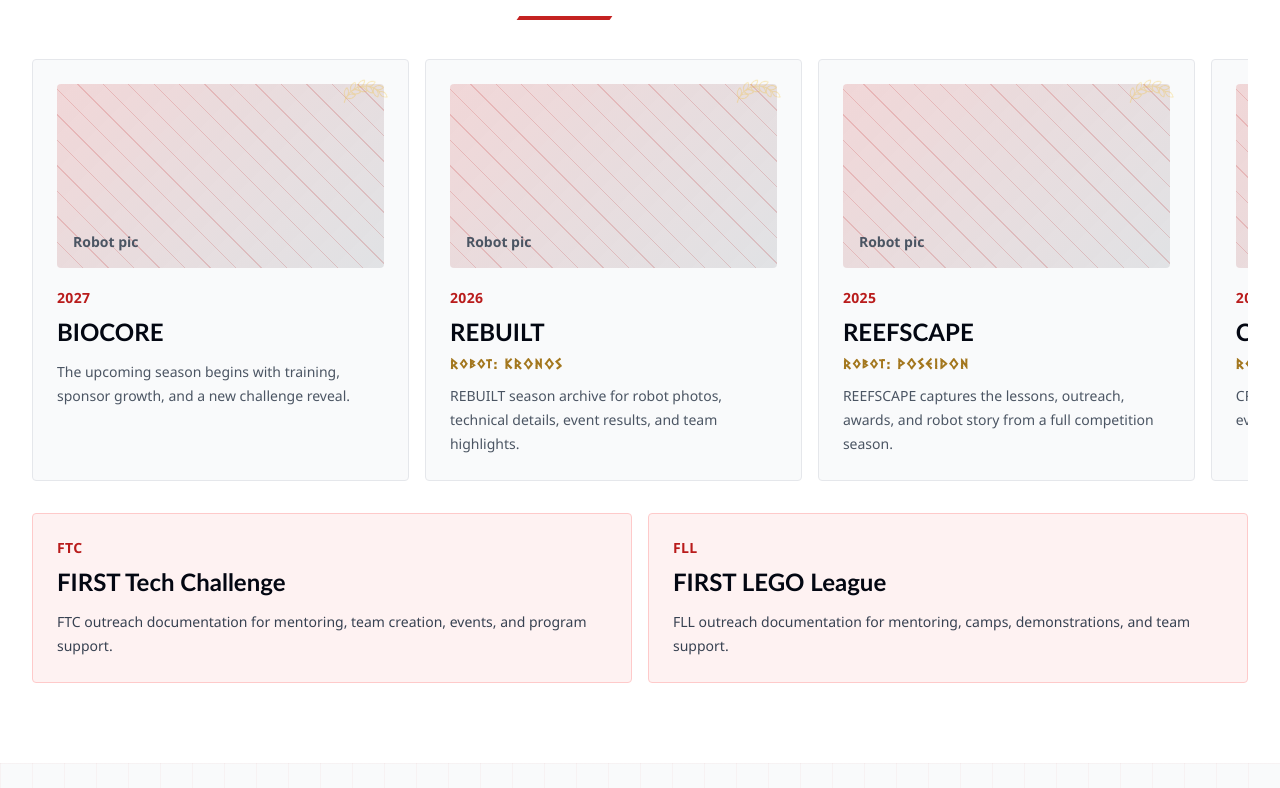
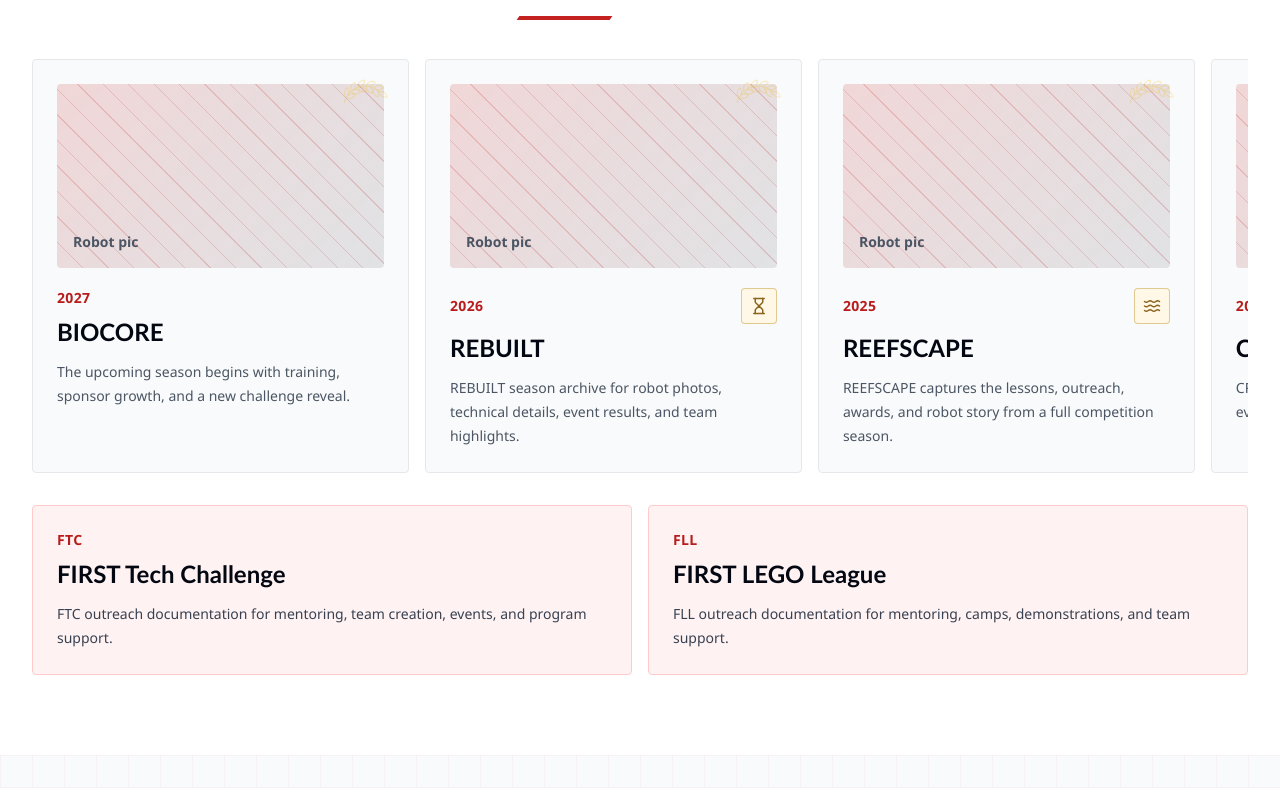
Before and after one commit to FRC-3468-MAGNAtech/teamwebsite-magnatech, a Next.js app: page / in a window 1280 px wide. Shown: the part 5599-6387 px from the top of the page. Built offline with nearby package versions, Linux system fonts and the light colour scheme.

Commit message:
Add archive robot symbols

```diff
--- a/app/archive/[year]/page.tsx
+++ b/app/archive/[year]/page.tsx
@@ -20,6 +20,8 @@
     notFound();
   }
 
+  const RobotSymbol = season.robotSymbol;
+
   return (
     <main className="site-grid min-h-screen bg-gray-50 text-gray-950">
       <section className="relative overflow-hidden border-b border-gray-200 bg-white">
@@ -32,7 +34,11 @@
           <p className="mt-8 text-sm font-bold uppercase tracking-wide text-red-700">{season.year}</p>
           <div className="mt-2 flex flex-wrap items-center gap-x-4 gap-y-2">
             <h1 className="display-font text-4xl font-black sm:text-5xl">{season.game}</h1>
-            {season.robotName && <span className="technical-label rounded border border-[#c59a3d]/50 bg-[#fff8e7] px-3 py-2 text-sm font-bold text-[#8a641d]">{season.robotName}</span>}
+            {RobotSymbol && (
+              <span title={season.robotName} className="rounded border border-[#c59a3d]/50 bg-[#fff8e7] p-3 text-[#8a641d]">
+                <RobotSymbol aria-label={`${season.robotName} symbol`} size={24} />
+              </span>
+            )}
           </div>
           <p className="mt-4 max-w-3xl text-base leading-7 text-gray-600">{season.summary}</p>
         </div>
--- a/app/page.tsx
+++ b/app/page.tsx
@@ -517,6 +517,9 @@
           <div className="overflow-x-auto pb-2">
             <div className="flex snap-x gap-4">
               {seasons.map((season) => (
+                (() => {
+                  const RobotSymbol = season.robotSymbol;
+                  return (
                     <a
                       key={season.year}
                       href={`/archive/${season.slug}`}
@@ -526,13 +529,19 @@
                       <div className="flex aspect-video items-end rounded bg-[linear-gradient(135deg,rgba(196,34,33,0.16),rgba(17,24,39,0.10)),repeating-linear-gradient(45deg,rgba(196,34,33,0.18)_0_1px,transparent_1px_18px)] p-4">
                         <p className="text-sm font-bold text-gray-600">Robot pic</p>
                       </div>
-                  <p className="mt-5 text-sm font-bold uppercase tracking-wide text-red-700">{season.year}</p>
+                      <div className="mt-5 flex items-center justify-between gap-3">
+                        <p className="text-sm font-bold uppercase tracking-wide text-red-700">{season.year}</p>
+                        {RobotSymbol && (
+                          <span title={season.robotName} className="rounded border border-[#c59a3d]/50 bg-[#fff8e7] p-2 text-[#8a641d]">
+                            <RobotSymbol aria-label={`${season.robotName} symbol`} size={18} />
+                          </span>
+                        )}
+                      </div>
                       <h3 className="mt-2 text-2xl font-black">{season.game}</h3>
-                  {season.robotName && (
-                    <p className="technical-label mt-2 text-xs font-bold text-[#a3771e]">Robot: {season.robotName}</p>
-                  )}
                       <p className="mt-3 text-sm leading-6 text-gray-600">{season.summary}</p>
                     </a>
+                  );
+                })()
               ))}
             </div>
           </div>
```
Also changed, not shown: app/archive/data.ts (+8 -0 lines). Lines whose indentation alone changed are shown as unchanged.
